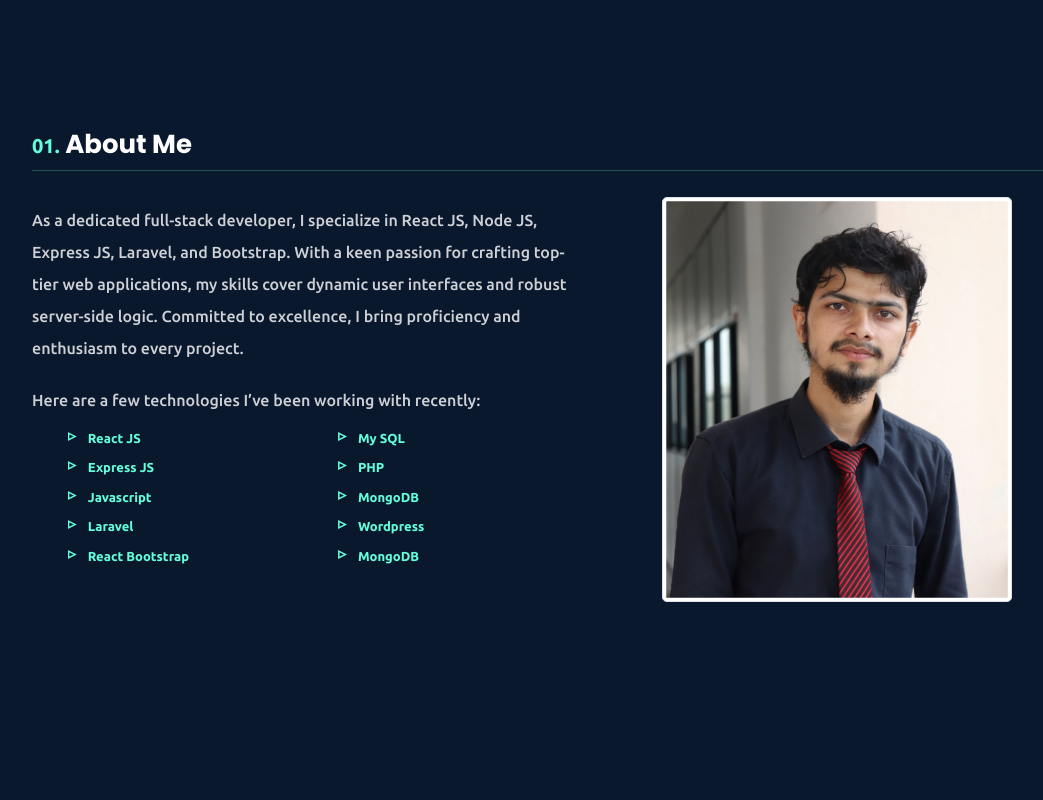
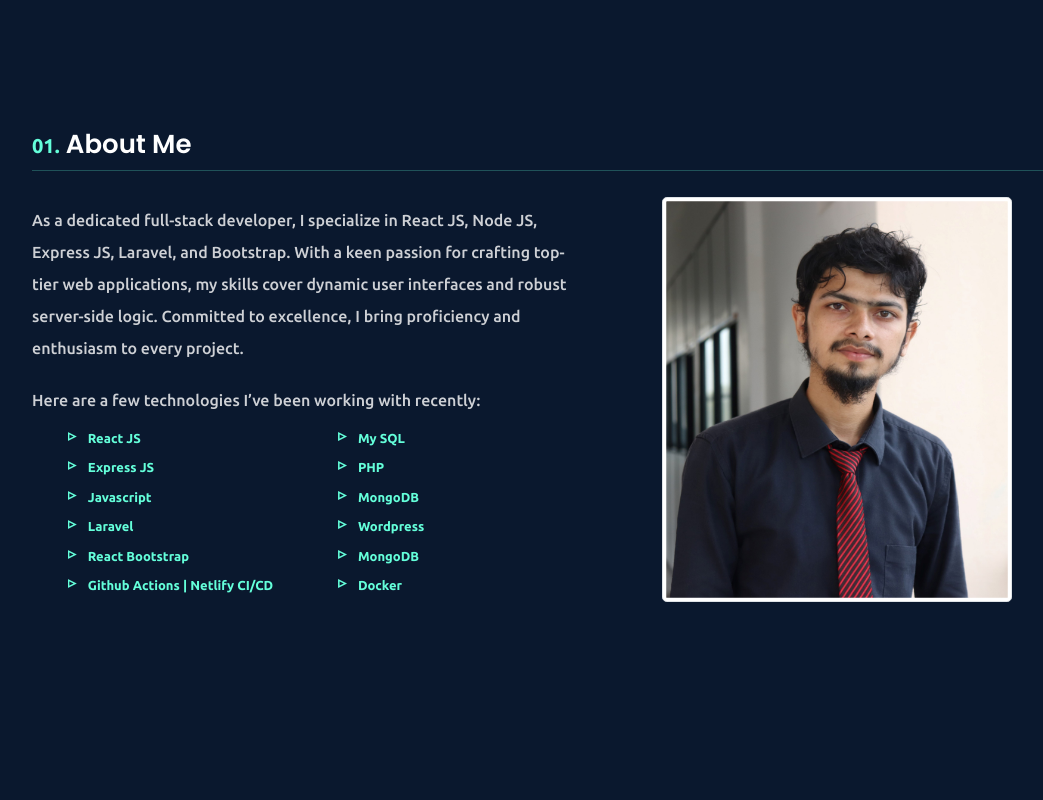
Before and after one commit to Sharjun-Hussain/Portfolio-Sharjun-Hussain, a React (Vite) app: page / in a window 1280 px wide. Shown: the part 840-1640 px from the top of the page, without its empty margins (58-1101 px from the left). Built offline with nearby package versions, Linux system fonts and the light colour scheme.

Commit message:
ScrollBar Design

```diff
--- a/src/App.css
+++ b/src/App.css
@@ -21,18 +21,20 @@
 }
 
 ::-webkit-scrollbar {
-  width: 1px;
+  width: 5px;
 }
 
 ::-webkit-scrollbar-thumb {
   background-color: #1a55ad;
-  border: 3px solid #125ac7;
+  border: 10px solid #495670;
   border-radius: 10px;
 }
 
 ::-webkit-scrollbar-track {
-  background-color: #ffffff;
+  background-color: rgb(10, 24, 46);
 }
+
+
 
 @media (prefers-color-scheme: light) {
   body {
@@ -172,7 +174,7 @@ p {
 h2 {
   line-height: 1 !important;
   font-family: "Poppins", sans-serif !important;
-  font-weight: 700 !important;
+  font-weight: 600 !important;
   overflow-y: hidden;
   color: white !important;
   position: relative;
--- a/src/Components/About.jsx
+++ b/src/Components/About.jsx
@@ -37,6 +37,7 @@ const About = () => {
                   <li>Javascript</li>
                   <li>Laravel</li>
                   <li>React Bootstrap</li>
+                  <li>Github Actions | Netlify CI/CD</li>
                 </ul>
               </Col>
               <Col md={6} xs={6} >
@@ -46,6 +47,7 @@ const About = () => {
                   <li>MongoDB </li>
                   <li>Wordpress</li>
                   <li>MongoDB</li>
+                  <li>Docker</li>
                 </ul>
               </Col>
               </Row>
```
